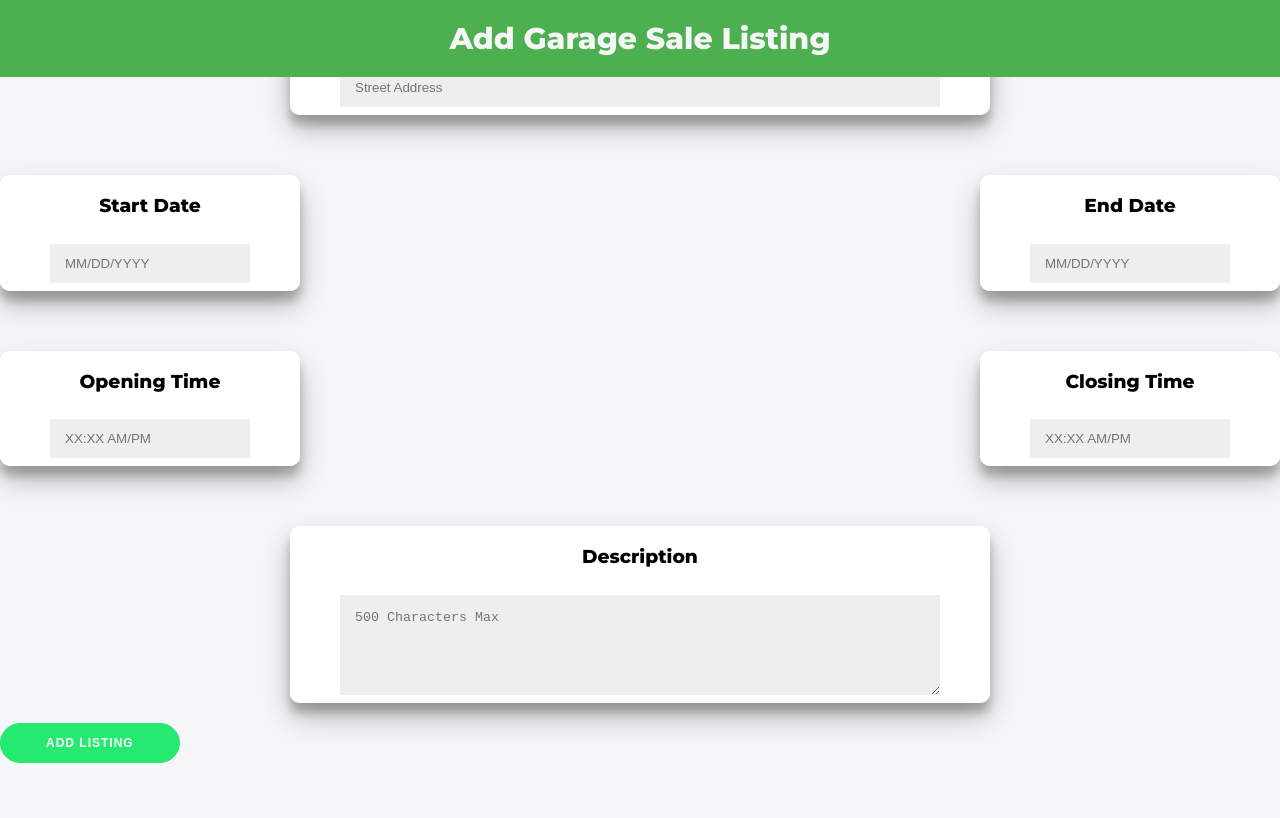
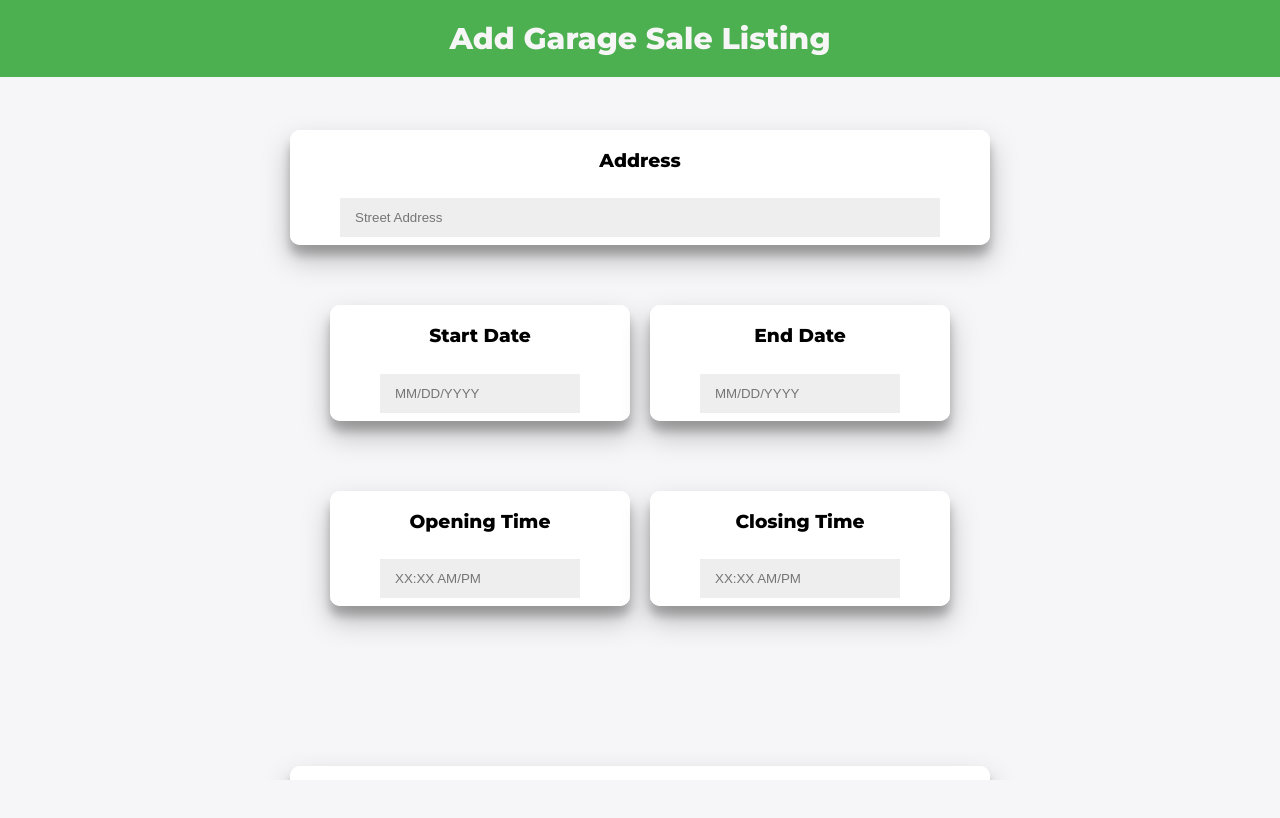
Before and after one commit to eagle-garage-sale/Garage_Sale_Finder, a React (Vite) app in the folder Frontend/: page /form in a window 1280 px wide. Shown: the top 818 px of the page. Built offline with nearby package versions, Linux system fonts and the light colour scheme.

Commit message:
Fixed my CSS kinda

```diff
--- a/Frontend/src/AddListing.jsx
+++ b/Frontend/src/AddListing.jsx
@@ -47,12 +47,16 @@ function AddListing() {
 
             <Components.header>Add Garage Sale Listing</Components.header>
 
+            <Components.CenteredWrapper>
+
             <Components.Container>
                 <Components.Form>
                     <Components.Title>Address</Components.Title>
                     <Components.Input type='location' placeholder='Street Address' value = {location} onChange={(e) => setLocation(e.target.value)}/>
                 </Components.Form>
             </Components.Container>
+
+            </Components.CenteredWrapper>
 
             <Components.ContainerWrapper>
 
@@ -90,12 +94,16 @@ function AddListing() {
 
             </Components.ContainerWrapper>
 
+            <Components.CenteredWrapper>
+
             <Components.Container>
                 <Components.Form>
                     <Components.Title>Description</Components.Title>
                     <Components.DescriptionInput type='description' placeholder='500 Characters Max' value = {description} onChange={(e) => setDescription(e.target.value)}/>
                 </Components.Form>
             </Components.Container>
+
+            </Components.CenteredWrapper>
 
             <Components.Button onClick={handleButtonClick}>
             Add Listing
--- a/Frontend/src/AddListingButton_Styles.css
+++ b/Frontend/src/AddListingButton_Styles.css
@@ -1,16 +1,16 @@
 button.listingbutton {
     background-color: #70c773;
     color: white;
-    padding: 10px 20px;
+    padding: 8.6px 20px;
     font-size: 16px;
     border: none;
     border-radius: 5px;
     cursor: pointer;
     transition: background-color 0.3s ease;
     position: fixed;
-    top: 50%;
-    right: 20px;
-    transform: translateY(-1300%); /* Center vertically */
+    top: 43%;
+    right: 150px;
+    transform: translateY(-1150%); /* Center vertically */
     z-index: 700;
     box-shadow: 0 2px 4px rgba(0, 0, 0, 0.2);
   }
--- a/Frontend/src/AddListing_Components.jsx
+++ b/Frontend/src/AddListing_Components.jsx
@@ -24,7 +24,16 @@ overflow: hidden;
 width: 700px;
 max-width: 100%;
 min-height: 100px;
-margin: 20px auto; /* Add margin to space out the containers */
+margin-top: 100px;
+margin-bottom: 10px:
+justify-content: center;
+/* Add margin to space out the containers */
+`;
+
+export const CenteredWrapper = styled.div`
+  display: flex;
+  justify-content: center;
+  margin: 50px auto;
 `;
 
 export const TinyContainer = styled.div`
@@ -36,12 +45,13 @@ overflow: hidden;
 width: 300px;
 max-width: 100%;
 min-height: 100px;
+margin: 10px ;
 `;
 
 export const ContainerWrapper = styled.div`
   display: flex;
-  justify-content: space-between;
-  margin: 60px auto;
+  justify-content: center;
+  margin: 50px auto;
 `;
 
 export const Form = styled.form`
@@ -87,6 +97,8 @@ font-size: 12px;
 font-weight: bold;
 padding: 12px 45px;
 letter-spacing: 1px;
+margin: -10px auto;
+margin-left: 805px;
 text-transform: uppercase;
 transition: transform 80ms ease-in;
 &:active{
--- a/Frontend/src/navbar.jsx
+++ b/Frontend/src/navbar.jsx
@@ -1,11 +1,13 @@
 import React from 'react';
 import LoginButton from './LoginButton';
+import AddListingButton from './AddListingButton';
 import './Navbar.css';
 
 export default function Navbar() {
     return (
         <nav className='navbar'>
             <LoginButton/>
+            <AddListingButton/>
             <h1>Garage Sale Finder</h1>
         </nav>
     );
```
